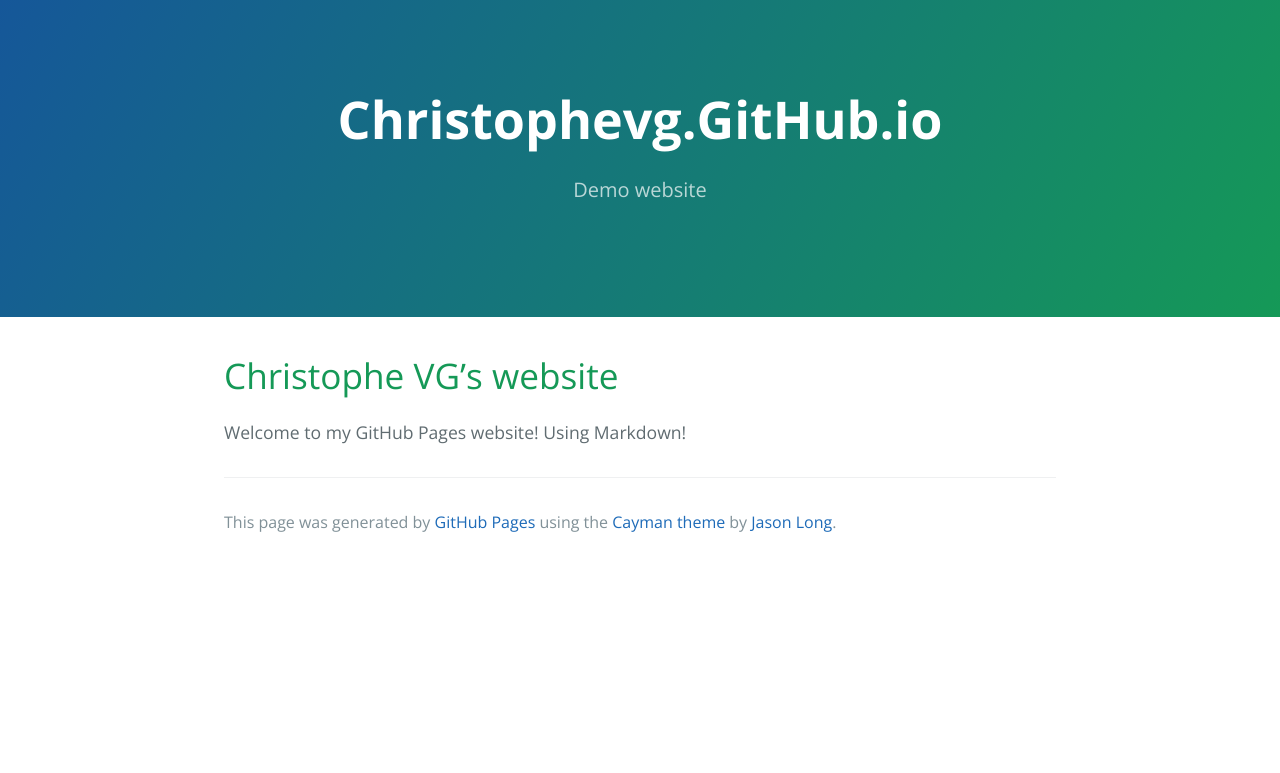
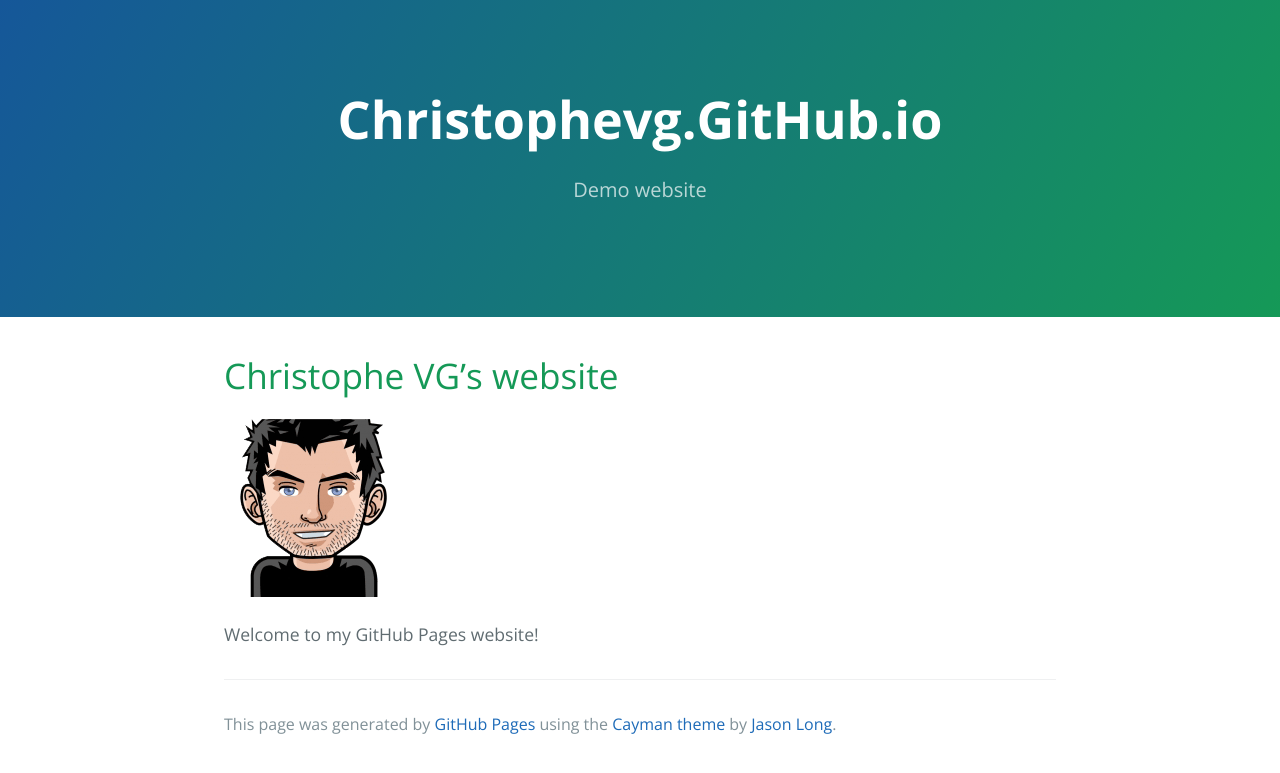
Before and after one commit to christophevg/christophevg.github.io, a Jekyll site: the page built from index.md, in a window 1280 px wide. Shown: the top 773 px of the page. Built offline with Jekyll 4.4.1, drawn with Linux system fonts in a browser that asks for light colours.

Commit message:
added a picture of me

```diff
--- a/index.md
+++ b/index.md
@@ -2,5 +2,7 @@
 layout: site
 ---
 # Christophe VG's website
+
+![This is me](images/avatar-80px.png)
+
 Welcome to my GitHub Pages website!
-Using Markdown!
```
